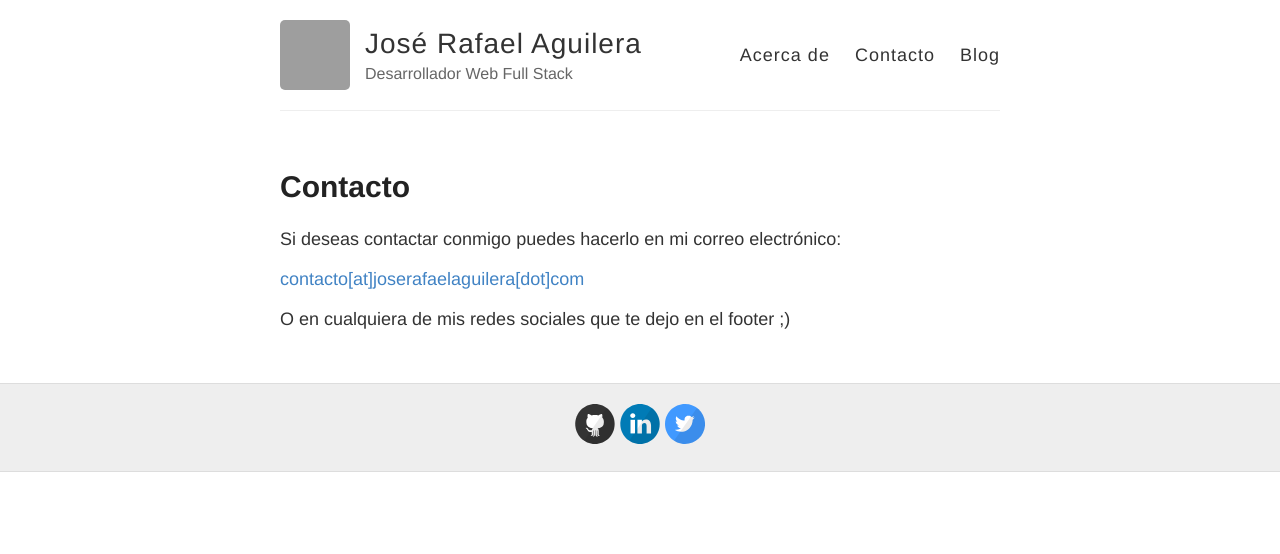
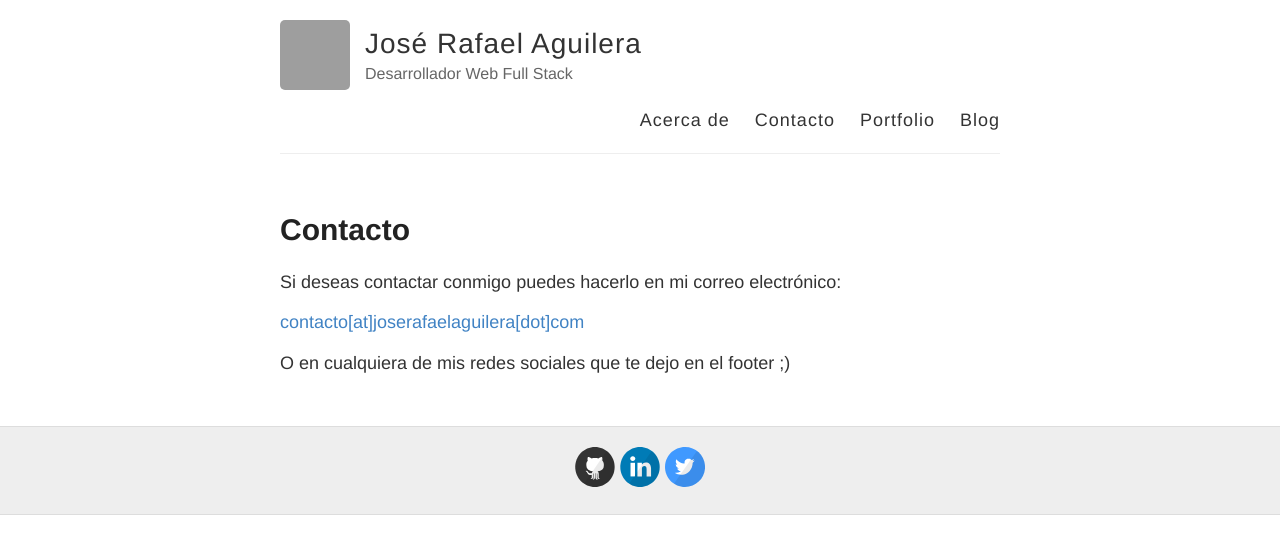
Before and after one commit to joserafaelaga/jekyll-blog, a Jekyll site: the page built from contacto.md, in a window 1280 px wide. Shown: the top 554 px of the page. Built offline with Jekyll 4.4.1, drawn with Linux system fonts in a browser that asks for light colours; grey boxes are pictures that could not be loaded.

Commit message:
Añadido Portfolio a menú principal

```diff
--- a/_layouts/default.html
+++ b/_layouts/default.html
@@ -29,6 +29,7 @@
           <nav>
             <a href="{{ site.baseurl }}/acerca-de">Acerca de</a>
             <a href="{{ site.baseurl }}/contacto">Contacto</a>
+            <a href="{{ site.baseurl }}/portfolio">Portfolio</a>
             <a href="{{ site.baseurl }}/blog">Blog</a>
           </nav>
         </header>
```
